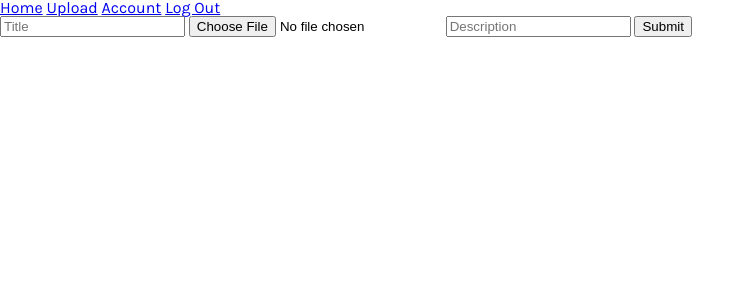
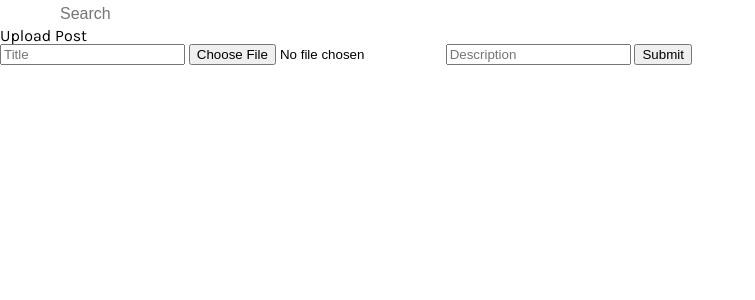
Before and after one commit to avankeulen/InspirationHunter, a PHP site: page /upload.php in a window 1280 px wide. Shown: the top 300 px of the page, without its empty margins (0-755 px from the left). Run offline with PHP 8.4, Linux system fonts and the light colour scheme; the visitor is signed in with stand-in values (Sample User, id 1); a stand-in replaces the project's code that opens the database connection.

Commit message:
css opstart. Upload.class => Post.class!
+ orde geschept!

```diff
--- a/classes/Upload.class.php
+++ b/classes/Post.class.php
@@ -2,7 +2,7 @@
 
 include_once ('Db.class.php');
 
-class Upload {
+class Post {
     private $image;
     private $description;
     private $user_id;
--- a/css/style.css
+++ b/css/style.css
@@ -1,7 +1,3 @@
-html {
-    font-family: 'Karla', sans-serif;
-}
-
 /***********************************
 -------------------------------------
     COLORS:
@@ -13,3 +9,59 @@ html {
 
 -------------------------------------
  ***********************************/
+
+html {
+    font-family: 'Karla', sans-serif;
+}
+
+.content {
+    width: 80%;
+    margin-left: auto;
+    margin-right: auto;
+}
+
+header {
+    width: 100%;
+    background-color: #E2B8B2;
+    height: 45px;
+    padding-top: 10px;
+    position: fixed;
+    font-size: 1.3em;
+}
+nav {
+    display: flex;
+}
+#links a:link,
+#links a:visited,
+#links a:hover,
+#links a:active {
+    color: white;
+    text-decoration: none;
+    margin-right: 20px;
+    margin-top: 8px;
+    display: inline-block;
+}
+#links a:hover {
+    text-decoration: underline;
+}
+#nav_logo {
+    background-image: url('../images/logoWHITE.svg');
+    background-repeat: no-repeat;
+    background-position: center;
+    background-size: contain;
+    text-indent: -9999px;
+    width: 30px;
+}
+#search {
+    width: 200px;
+    padding: 5px;
+    padding-left: 10px;
+    border: none;
+    border-radius: 100px;
+    font-size: 1em;
+    color: #E2B8B2;
+    margin-left: 20px;
+}
+#links {
+    margin-left: auto;
+}
--- a/inc/nav.inc.php
+++ b/inc/nav.inc.php
@@ -1,6 +1,14 @@
 <nav>
-    <a href="index.php">Home</a>
-    <a href="upload.php">Upload</a>
-    <a href="account.php">Account</a>
-    <a href="logout.php">Log Out</a>
+    <a href="index.php" id="nav_logo">logo</a>
+
+    <form action="" method="get">
+            <input type="text" name="search" placeholder="Search" id="search">
+    </form>
+
+    <div id="links">
+        <a href="upload.php">UPLOAD</a>
+        <a href="account.php">ACCOUNT</a>
+        <a href="logout.php">LOG OUT</a>
+    </div>
+
 </nav>
--- a/search.php
+++ /dev/null
@@ -1 +0,0 @@
-<?php
--- a/upload.php
+++ b/upload.php
@@ -1,7 +1,6 @@
 <?php
     include_once ('inc/session_check.inc.php');
-    include_once ('classes/Upload.class.php');
-
+    include_once ('classes/Post.class.php');
 
 if (!empty($_POST)){
     $title = $_POST['title'];
@@ -10,7 +9,7 @@ if (!empty($_POST)){
     $user_id = $_SESSION['username'];
 
     if (!empty($image) && !empty($description) && !empty($title)) {
-        $post = new Upload();
+        $post = new Post();
         $post->setImage($image);
         $post->setDescription($description);
         $post->setUserId($user_id);
@@ -36,7 +35,8 @@ if (!empty($_POST)){
 <?php include_once ('inc/nav.inc.php'); ?>
 
 <form action="" method="post">
-    <h1></h1>
+    <h1>Upload Post</h1>
+
     <?php if (isset($error)): ?>
         <div><?php echo $error; ?></div>
     <?php endif; ?>
```
Also changed, not shown: account.php (+6 -8 lines), classes/Login.class.php (+0 -14 lines), index.php (+11 -17 lines), images/logoWHITE.svg (added), 1 other file.
